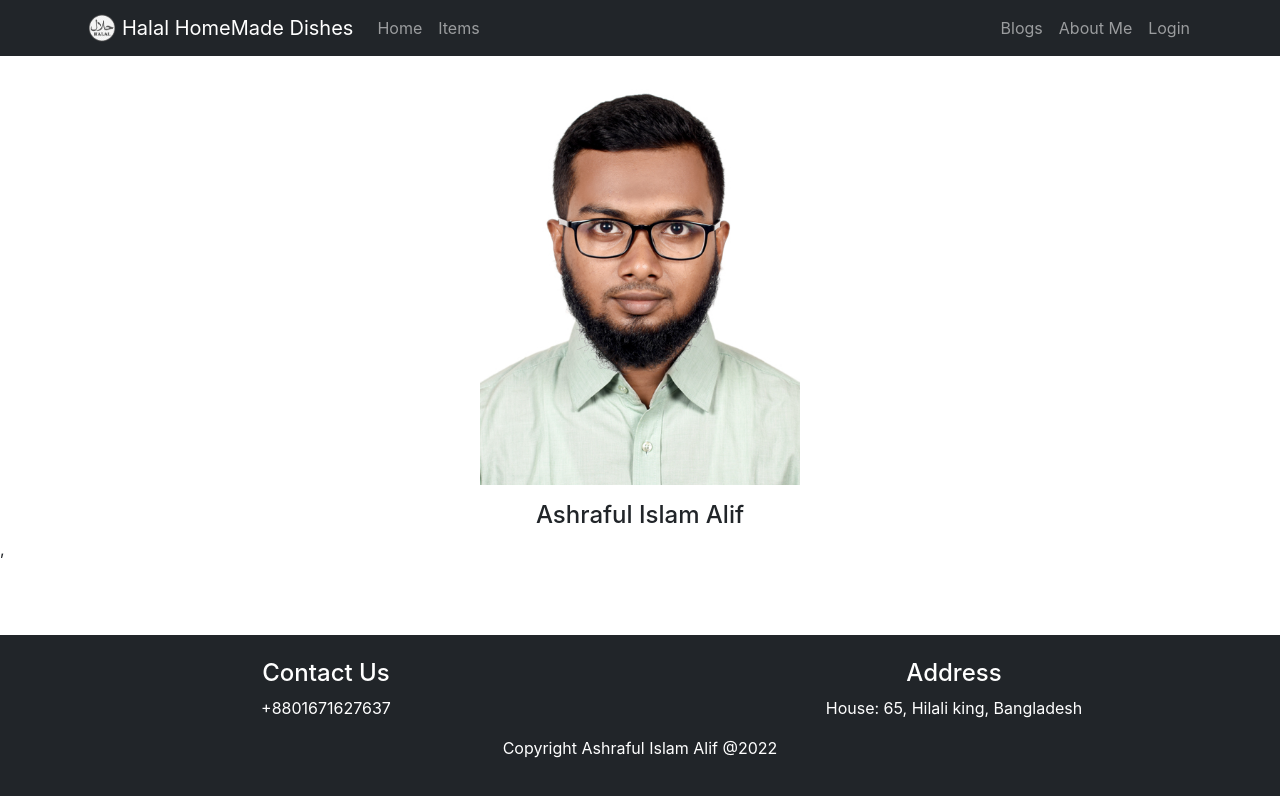
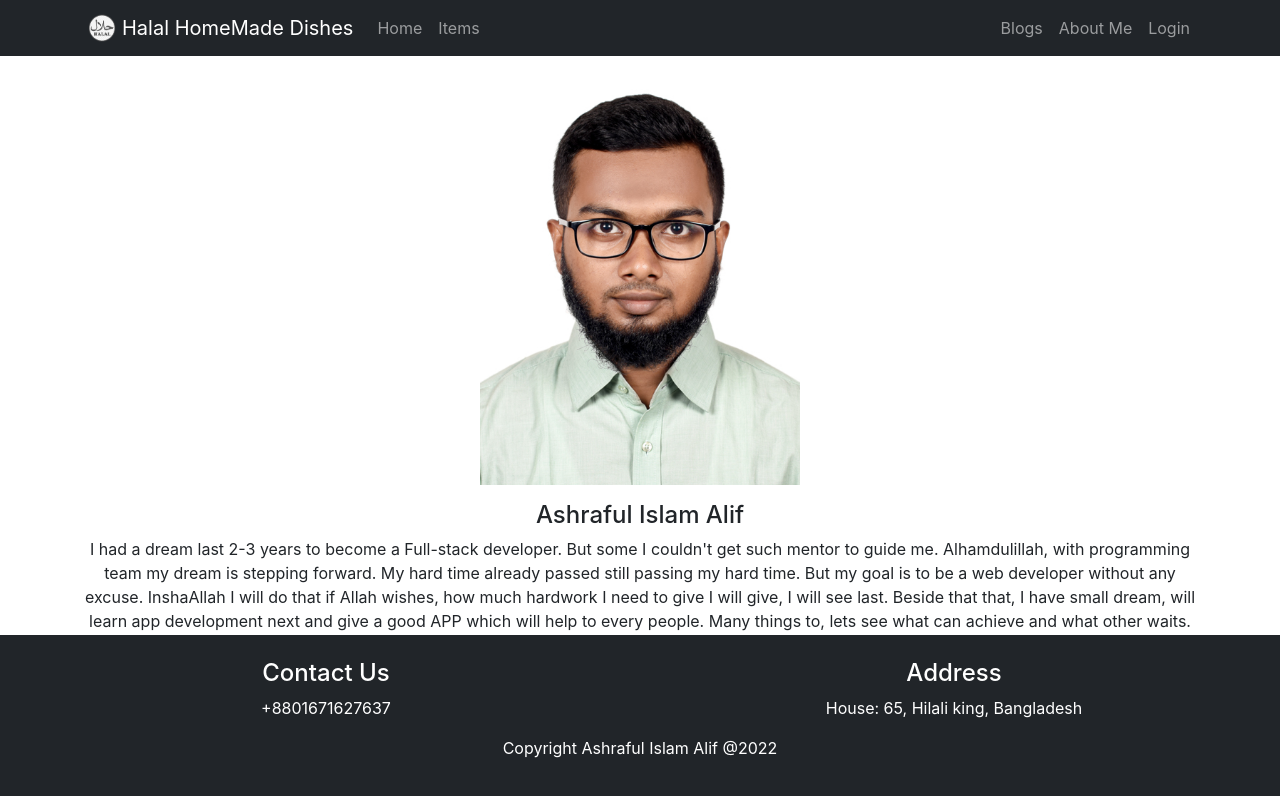
Before and after one commit to Ashraful-Islam-Alif/Halal-HomeMade-Dishes, a React (Create React App) app: page /about in a window 1280 px wide. Shown: the top 796 px of the page. Built offline with nearby package versions, Linux system fonts and the light colour scheme; no server answers.

Commit message:
about me done

```diff
--- a/src/Pages/Aboutme/Aboutme.js
+++ b/src/Pages/Aboutme/Aboutme.js
@@ -6,7 +6,7 @@ const Aboutme = () => {
         <div>
             <img className='d-flex justify-content-center mx-auto mt-3 w-25' src={pic} alt="" />
             <h4 className='text-center mt-3'>Ashraful Islam Alif</h4>
-
+            <p className='container text-center'>I had a dream last 2-3 years to become a Full-stack developer. But some I couldn't get such mentor to guide me. Alhamdulillah, with programming team my dream is stepping forward. My hard time already passed still passing my hard time. But my goal is to be a web developer without any excuse. InshaAllah I will do that if Allah wishes, how much hardwork I need to give I will give, I will see last. Beside that that, I have small dream, will learn app development next and give a good APP which will help to every people. Many things to, lets see what can achieve and what other waits.</p>
         </div>
     );
 };
```
